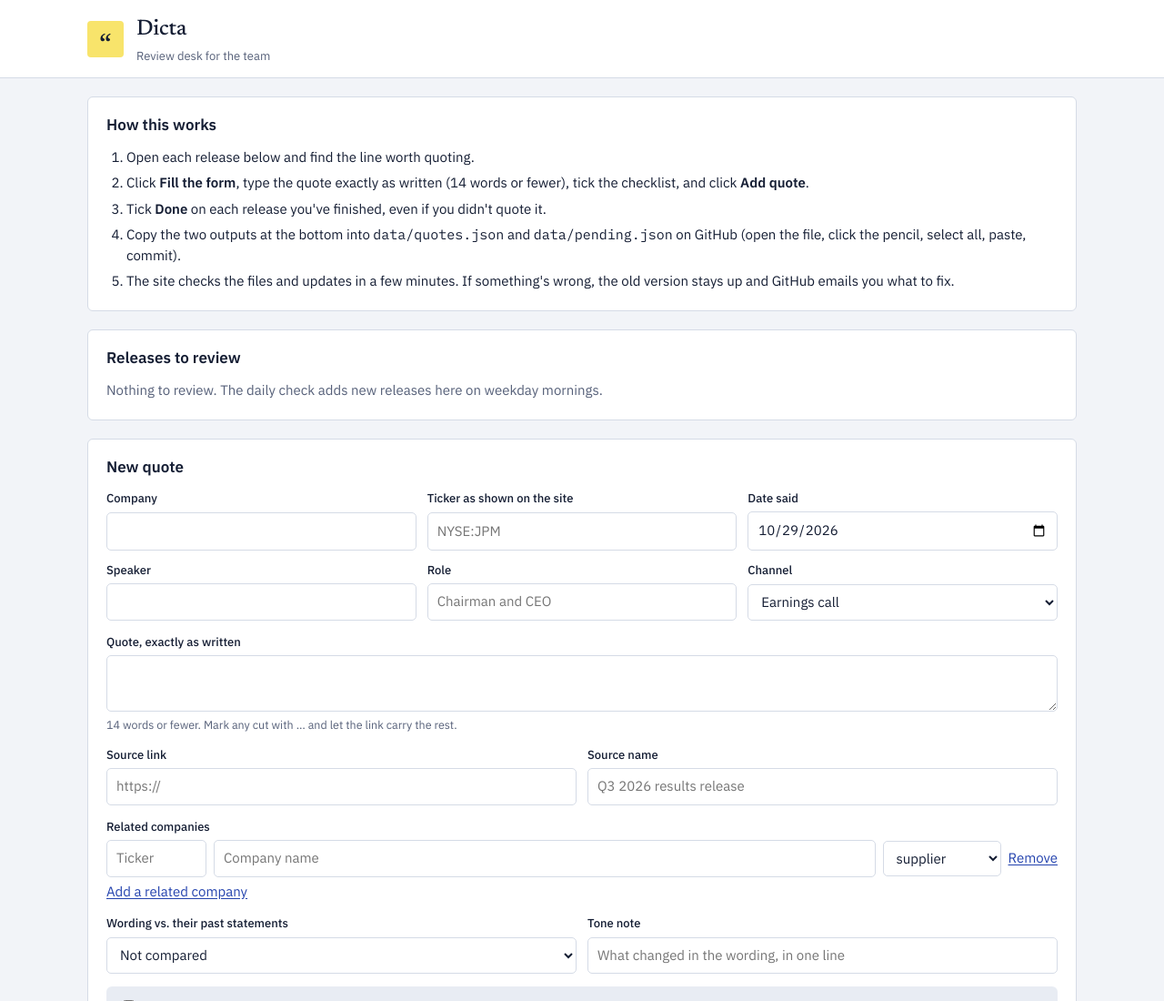
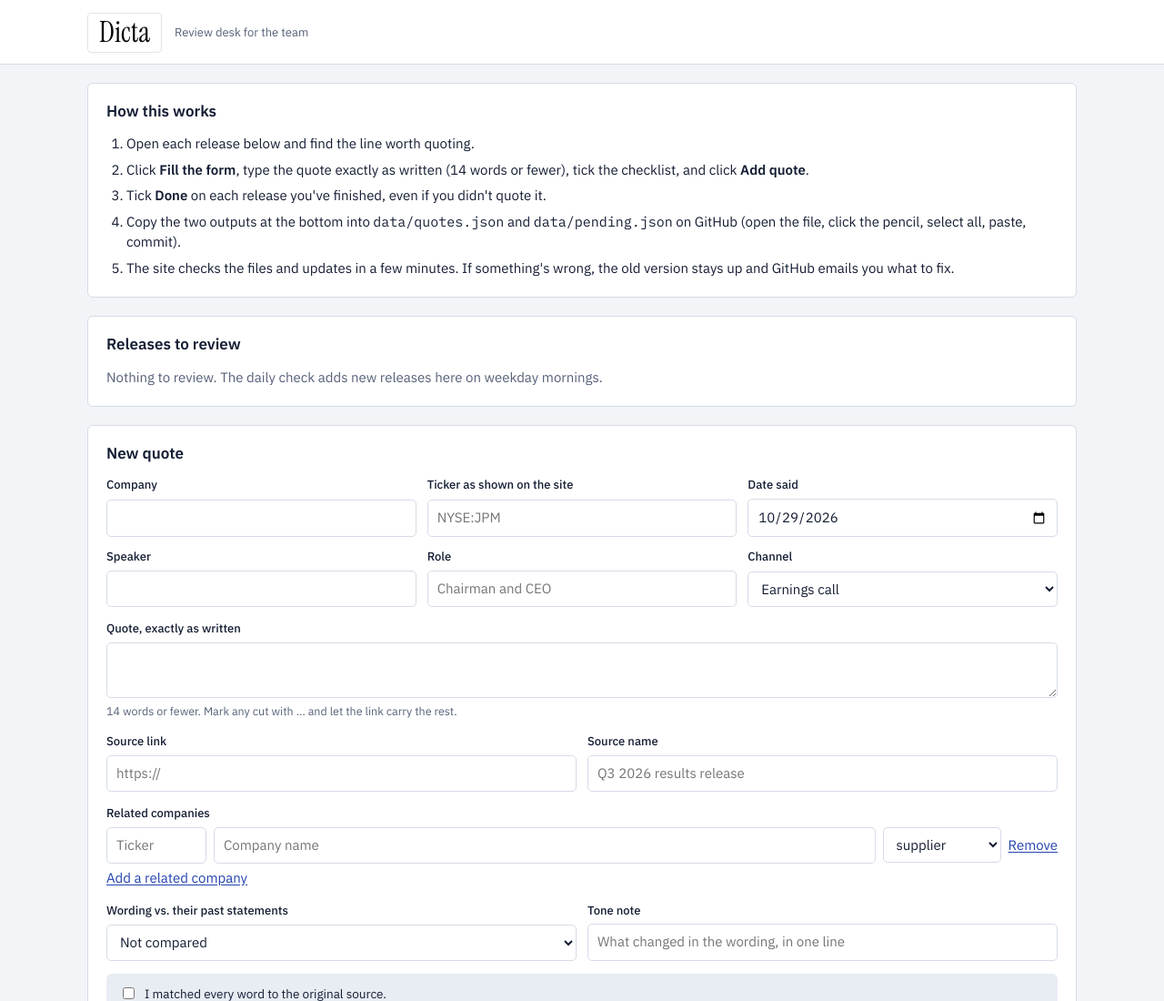
Before and after one commit to jaimehlee/dicta, a plain HTML site: page review.html in a window 1280 px wide. Shown: the top 1100 px of the page at 91% size. Drawn offline with Linux system fonts and the light colour scheme.

Commit message:
Update review.html

```diff
--- a/review.html
+++ b/review.html
@@ -15,8 +15,8 @@
 <header class="top">
   <div class="top-in">
     <a class="brand" href="./">
-      <span class="brand-mark" aria-hidden="true">&ldquo;</span>
-      <span><span class="brand-name">Dicta</span><br><span class="brand-tag">Review desk for the team</span></span>
+           <span class="logo">Dicta</span>
+      <span class="brand-tag">Review desk for the team</span>
     </a>
   </div>
 </header>
```
